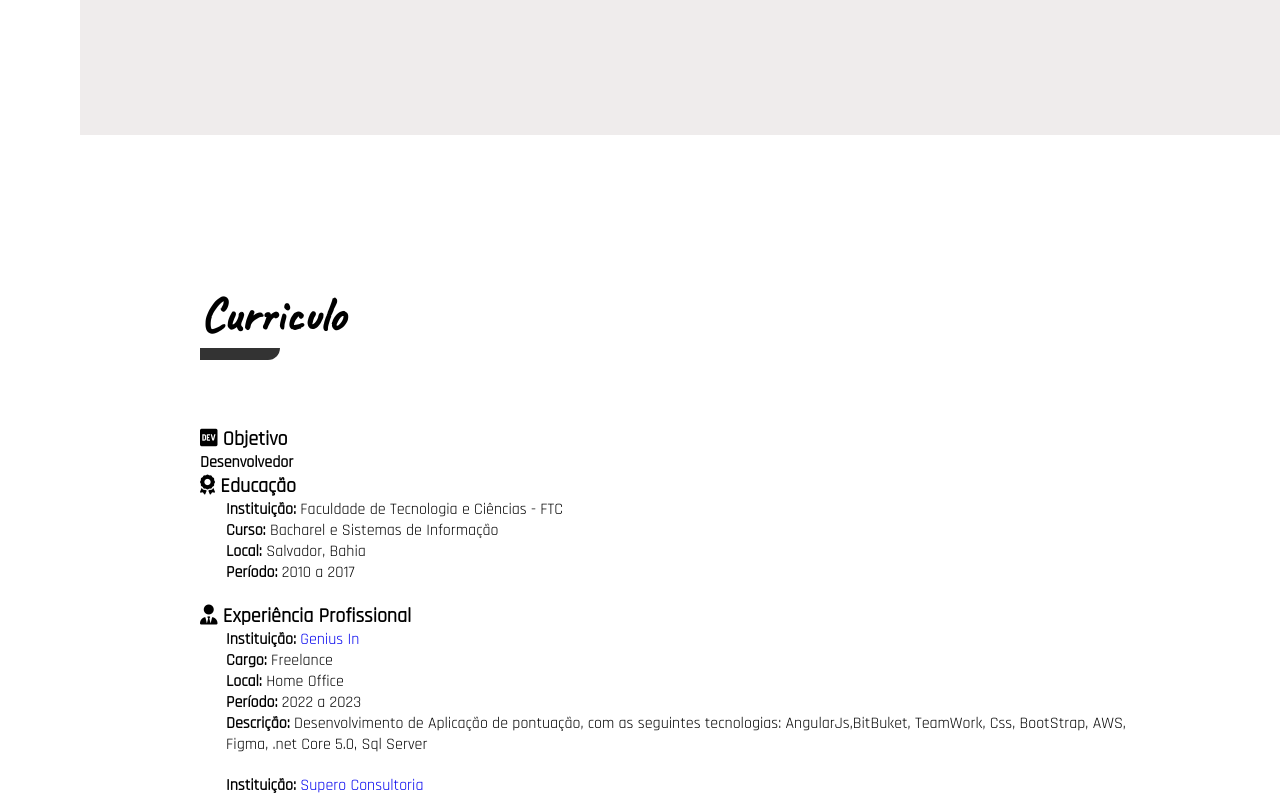
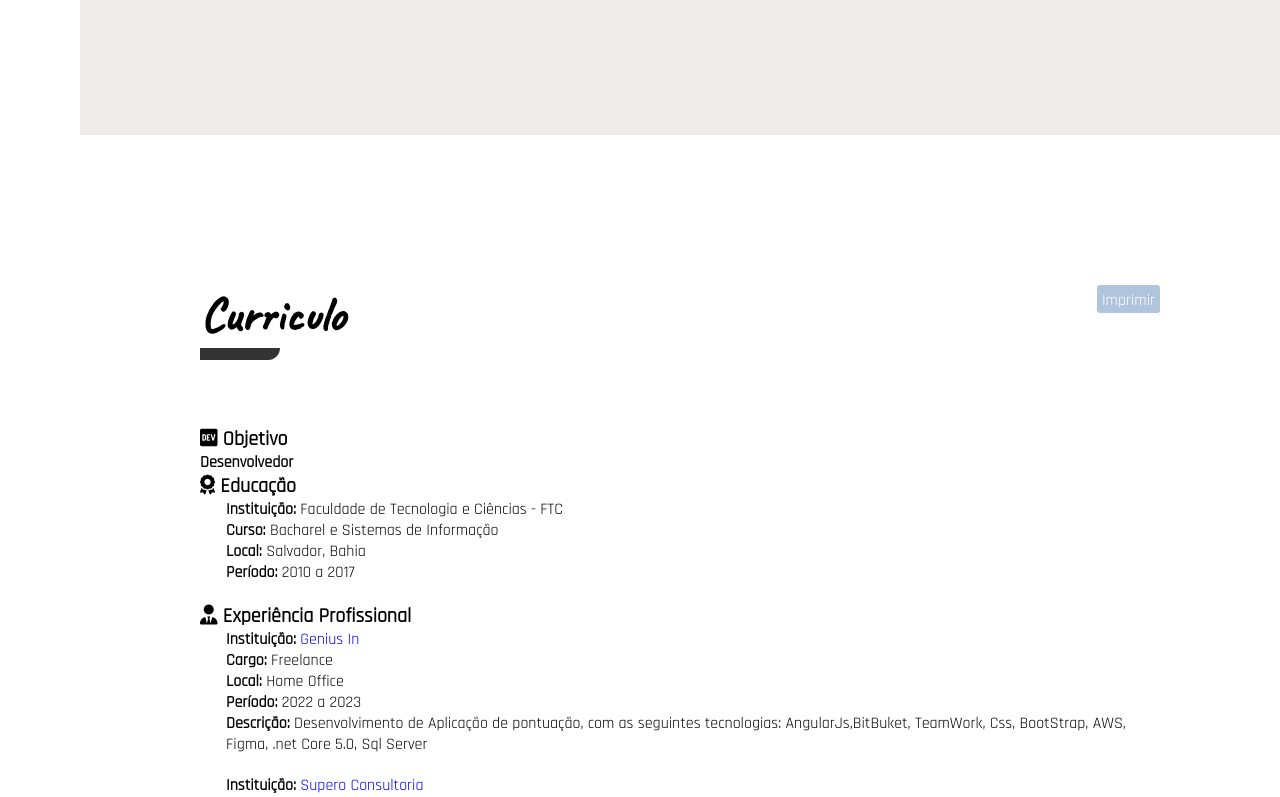
Before and after one commit to barrosebs/my-portifolio, an Angular app: page / in a window 1280 px wide. Shown: the part 2580-3377 px from the top of the page. Built offline with nearby package versions, Linux system fonts and the light colour scheme.

Commit message:
feat: botão para imprimir curriculo

```diff
--- a/src/app/components/curriculo/curriculo.component.html
+++ b/src/app/components/curriculo/curriculo.component.html
@@ -1,4 +1,15 @@
-<div class="curriculo">
+<div class="container-curriculo">
+  <div class="print">
+    <button
+      class="btnPrint"
+      (click)="printCurriculo('printCurriculo')"
+      title="Imprimir"
+    >
+      Imprimir
+    </button>
+  </div>
+
+  <div id="printCurriculo" class="curriculo">
     <div class="body">
       <div class="heading">
         <h2>Curriculo</h2>
@@ -83,11 +94,12 @@
             <span class="titulo">Descrição:</span>
             <span>
               Análise e Desenvolvimento/Manutenção de sistemas sustentação de
-            legados e novos produtos. <b> Backend:</b> C# .NET Core e Framework,
-            Entity Framework e <b> Frontend:</b> Angular +2, BootStrap, MVC,
-            Javascript, Json, Html. <b> Outras Tecnologias:</b> SqlServer e
-            Oracle/PLSql, RabbitMQ, Scrum, DevOps uso e implantação de Pipeline
-            para automatização de Depploy.
+              legados e novos produtos. <b> Backend:</b> C# .NET Core e
+              Framework, Entity Framework e <b> Frontend:</b> Angular +2,
+              BootStrap, MVC, Javascript, Json, Html.
+              <b> Outras Tecnologias:</b> SqlServer e Oracle/PLSql, RabbitMQ,
+              Scrum, DevOps uso e implantação de Pipeline para automatização de
+              Depploy.
             </span>
           </li>
           <li data-anime="up">
@@ -114,8 +126,8 @@
               Análise e Desenvolvimento/Manutenção de sistemas legado e novos
               produtos. <b> Backend:</b> C# .NET Core e Framework, Entity
               Framework e <b> Frontend:</b> Angular +2, BootStrap, MVC,
-            Javascript, Json, Html. <b> Banco de Dados:</b> SqlServer e Mongodb
-            e CSS
+              Javascript, Json, Html. <b> Banco de Dados:</b> SqlServer e
+              Mongodb e CSS
             </span>
           </li>
           <li data-anime="up">
@@ -139,9 +151,9 @@
             <span> 2021 a 2021</span><br />
             <span class="titulo">Descrição:</span>
             <span>
-            Análise e Desenvolvimento de API Rest Full Ferramentas com C# .NET e
-            React.Js, Swagger, Automap, Sql Server 2014, Entity Framework e Core
-            3.1. Sistema Bancário
+              Análise e Desenvolvimento de API Rest Full Ferramentas com C# .NET
+              e React.Js, Swagger, Automap, Sql Server 2014, Entity Framework e
+              Core 3.1. Sistema Bancário
             </span>
           </li>
           <li data-anime="up">
@@ -166,10 +178,11 @@
             <span class="titulo">Descrição:</span>
             <span>
               Atuando com sustentação alocado na Secretaria da Fazendo do Estado
-            da Bahia - SEFAZ. Melhorias corretivas e evolutivas das aplicações.
-            Responsável pelo acompanhamento e análises relacionadas ao novo
-            portal da SEFAZ Estado. Code Review com correções e melhores
-            práticas de desenvolvimento. Ferramentas: Sonar e SharePoint.
+              da Bahia - SEFAZ. Melhorias corretivas e evolutivas das
+              aplicações. Responsável pelo acompanhamento e análises
+              relacionadas ao novo portal da SEFAZ Estado. Code Review com
+              correções e melhores práticas de desenvolvimento. Ferramentas:
+              Sonar e SharePoint.
             </span>
           </li>
           <li data-anime="up">
@@ -196,9 +209,9 @@
               Desenvolvimento com Linguagem C # .NET com DDD, SOLID, SQRS
               Angular,Swagger, Automap, Sql Server 2014, Entity Framework e Core
               3.1. Desenvolvimento de API's para criação de novos meios de
-            pagamento para seguradora com suporte e melhorias no sistema legado
-            e cosumo de json através de webhook com a gateway de pagamento
-            Vindi;
+              pagamento para seguradora com suporte e melhorias no sistema
+              legado e cosumo de json através de webhook com a gateway de
+              pagamento Vindi;
             </span>
           </li>
           <li data-anime="up">
@@ -231,3 +244,4 @@
       </div>
     </div>
   </div>
+</div>
--- a/src/app/components/curriculo/curriculo.component.scss
+++ b/src/app/components/curriculo/curriculo.component.scss
@@ -1,3 +1,29 @@
+.container-curriculo{
+  position: relative;
+  display: flex;
+  justify-content: end;
+}
+.container-curriculo .print{
+  position: absolute;
+  right: 120px;
+  top: 150px;
+}
+.container-curriculo .print .btnPrint{
+  cursor: pointer;
+  color: #fff;
+  font-size: 1rem;
+  background-color: var(--medium-text);
+  padding: 5px 5px 2px;
+  border: none;
+  border-radius: 3px;
+  transition: all 400ms ease-in-out;
+
+}
+.container-curriculo .print .btnPrint:hover{
+  background-color: var(--dark-grey);
+  transition: all 400ms ease-in-out;
+}
+
 .curriculo{
 margin: 0 auto;
   max-width: 80%;
--- a/src/app/components/curriculo/curriculo.component.ts
+++ b/src/app/components/curriculo/curriculo.component.ts
@@ -3,8 +3,21 @@ import { Component } from '@angular/core';
 @Component({
   selector: 'app-curriculo',
   templateUrl: './curriculo.component.html',
-  styleUrls: ['./curriculo.component.scss']
+  styleUrls: ['./curriculo.component.scss'],
 })
 export class CurriculoComponent {
+  printCurriculo(div: string): void {
+    let divCurriculo = document.getElementById(div)?.innerHTML;
 
+    let a = window.open('', '', 'height=500, width=500');
+    a?.document.write('<html>');
+    a?.document.write(
+      '<body > <h2>Eduardo Barros</h2><h4>WhatsApp: 71996407566</h4> <h4>Email: barrosebs@gmail.com</h4>' +
+        divCurriculo
+    );
+    a?.document.write(divCurriculo !== undefined ? toString() : '');
+    a?.document.write('</body></html>');
+    a?.print();
+    a?.document.close();
+  }
 }
```
Lines whose indentation alone changed are shown as unchanged.
